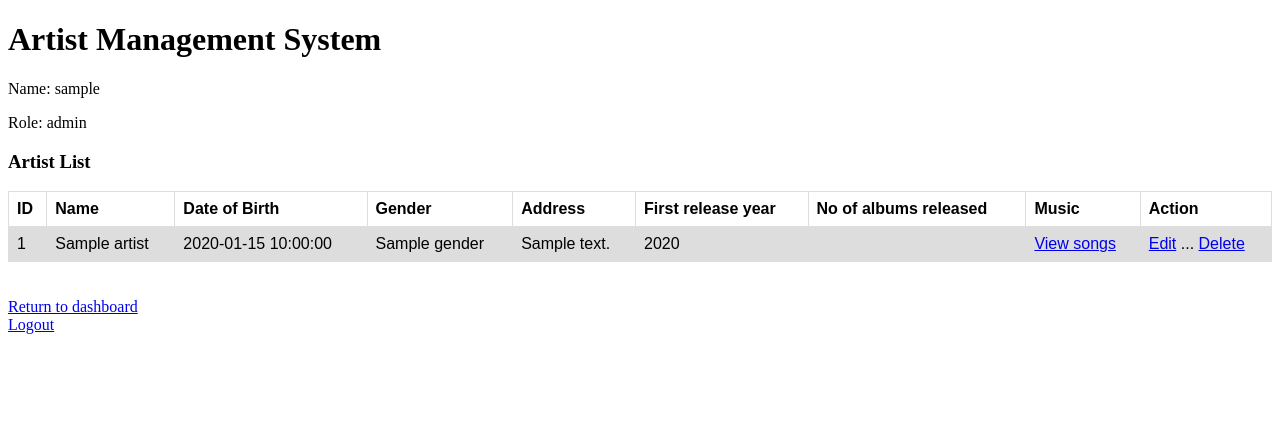
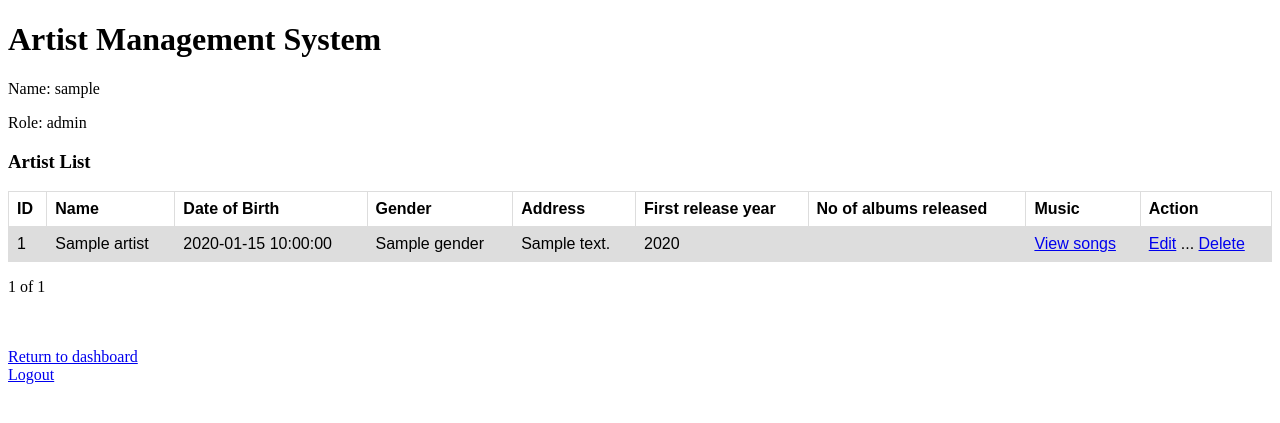
Before and after one commit to Kunjung/Artist-Management-System, a Flask app: template templates/manage_artist.html in a window 1280 px wide. Shown: the top 423 px of the page. Run offline with Flask 3, Linux system fonts and the light colour scheme; the template is opened without the code that fills it: most values are stand-ins (such as "Sample title", 1, 10 or a date in 2020); some libraries are stand-ins or nearby versions.

Commit message:
completed pagination for artist

```diff
--- a/app.py
+++ b/app.py
@@ -92,7 +92,12 @@ def manage_artist(page=1):
             offset = PAGINATION_SIZE * (page - 1)
             cursor.execute(f"SELECT * FROM artist LIMIT {PAGINATION_SIZE} OFFSET {offset}")
             artistlist = cursor.fetchall()
-            return render_template("manage_artist.html", username= username, userrole=userrole, artistlist=artistlist)
+            cursor.execute(f"SELECT count(*) as count FROM artist")
+            total_artist_count = cursor.fetchone()['count']
+            print("total_artist_count: ", total_artist_count)
+            total_page = math.ceil(total_artist_count / PAGINATION_SIZE)
+            print("total_page: ", total_page)
+            return render_template("manage_artist.html", username= username, userrole=userrole, artistlist=artistlist, total_page=total_page, current_page=page)
         else:
             return "<h1>User doesn't have permission to view this page</h1>"
     else:
--- a/templates/manage_artist.html
+++ b/templates/manage_artist.html
@@ -35,7 +35,15 @@
     </tr>
     {% endfor %}
   </table>
-
+  <p>
+    {% if current_page > 1 %}
+      <a href="{{url_for('manage_artist', page=current_page-1)}}">Prev</a>
+    {% endif %}
+    <span>{{current_page}} of {{total_page}}</span>
+    {% if current_page < total_page %}
+      <a href="{{url_for('manage_artist', page=current_page+1)}}">Next</a>
+    {% endif %}
+  </p>
   <br/>
   <br/>
   <a href="{{url_for('dashboard')}}">Return to dashboard</a>
--- a/templates/manage_user.html
+++ b/templates/manage_user.html
@@ -45,7 +45,6 @@
     {% if current_page < total_page %}
       <a href="{{url_for('manage_user', page=current_page+1)}}">Next</a>
     {% endif %}
-
   </p>
   <br/>
   <br/>
```
